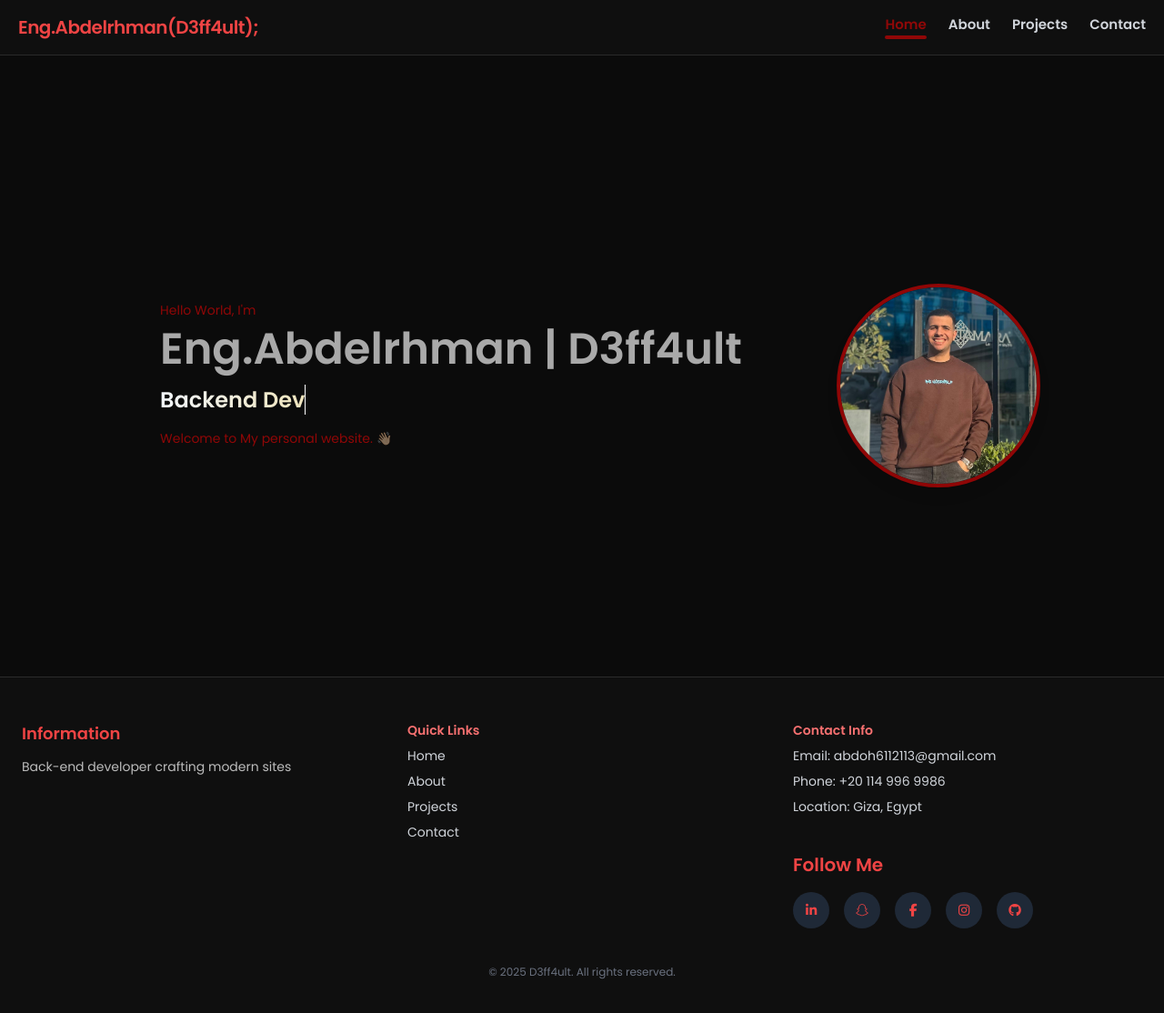
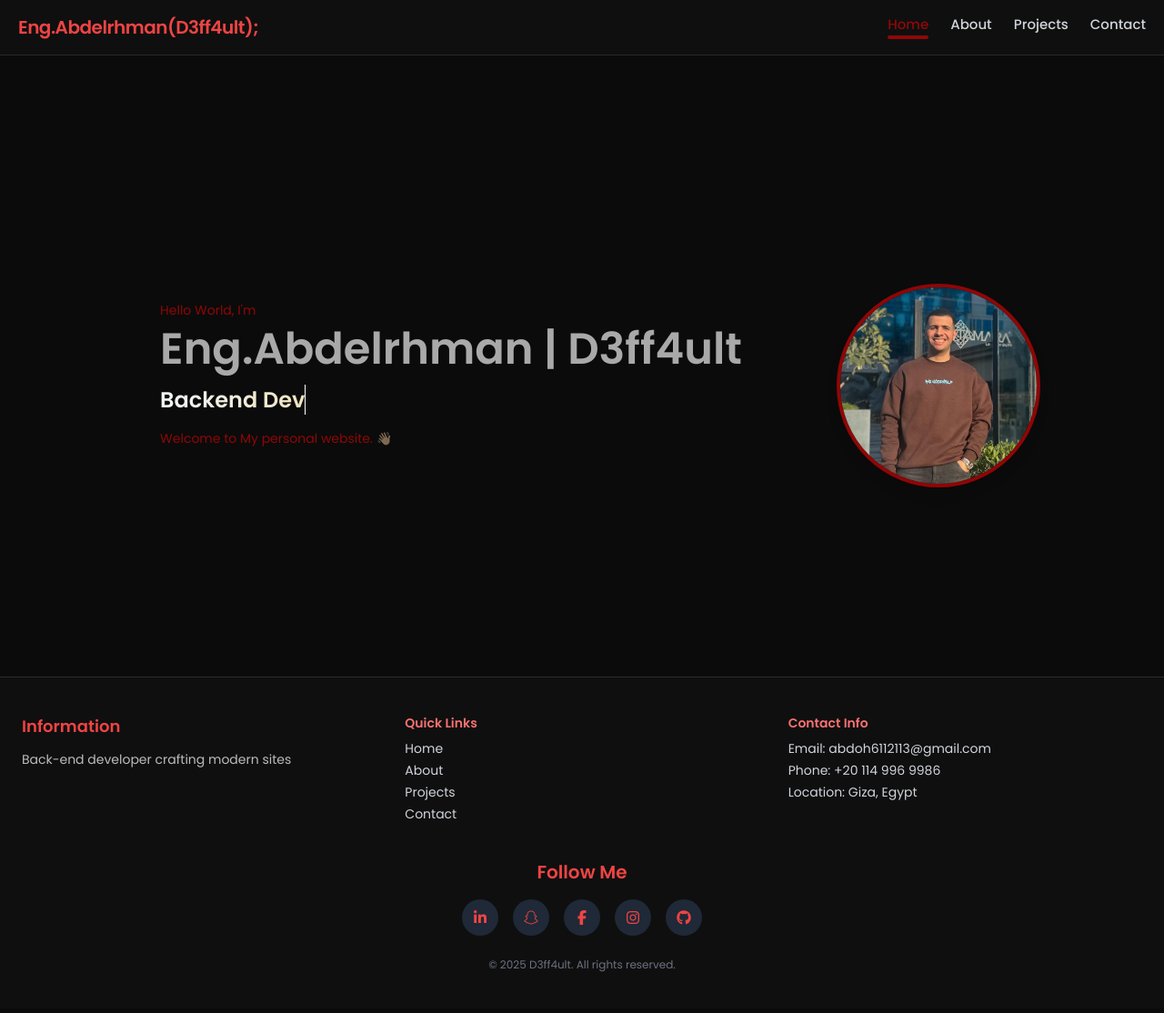
Before and after one commit to d3ff4ult/Portfolio-V1, a Vue app: page / in a window 1280 px wide. Shown: the top 1114 px of the page at 91% size. Built offline with nearby package versions, Linux system fonts and the light colour scheme.

Commit message:
Updated file with new changes

```diff
--- a/src/App.vue
+++ b/src/App.vue
@@ -1,17 +1,13 @@
 <template>
   <div class="max-w-7xl mx-auto flex flex-col relative">
 
-    <!-- Responsive Navbar -->
+    <!-- Navbar -->
     <nav
-      :class="[
-        'fixed top-0 left-0 right-0 z-[98] w-full backdrop-blur-md bg-[#101010] bg-opacity-90 border-b border-[#2a2a2a]'
-      ]"
+      class="px-5 md:fixed top-0 z-[98] w-screen backdrop-blur-md bg-[#101010] bg-opacity-90 border-b border-[#2a2a2a]"
     >
-      <div class="max-w-7xl mx-auto px-5 py-4 flex items-center justify-between">
+      <div class="container mx-auto flex flex-wrap items-center justify-between py-4">
         <button @click="redirectToHome" class="flex items-center">
-          <span class="text-xl font-bold text-red-500 tracking-tight hover:text-white transition">
-            Eng.Abdelrhman(D3ff4ult);
-          </span>
+          <span class="text-xl font-bold text-red-500 tracking-tight hover:text-white transition">Eng.Abdelrhman(D3ff4ult);</span>
         </button>
 
         <!-- Desktop Links -->
@@ -22,41 +18,37 @@
           <router-link to="/contact" class="text-gray-300 hover:text-white transition">Contact</router-link>
         </div>
 
-        <!-- Mobile Toggle -->
-        <button @click="toggleMobileMenu" class="md:hidden text-gray-300 hover:text-white transition text-xl">
-          <i class="fas" :class="isMobileMenuOpen ? 'fa-times' : 'fa-bars'"></i>
+        <!-- Mobile Button -->
+        <button class="md:hidden text-red-500" @click="mobileMenuOpen = !mobileMenuOpen">
+          <i class="fas fa-bars text-xl"></i>
         </button>
       </div>
 
-      <div v-if="isMobileMenuOpen" class="md:hidden px-5 pb-4">
-        <div class="flex flex-col space-y-2 text-sm font-medium">
-          <router-link to="/" class="text-gray-300 hover:text-white transition" @click="closeMobileMenu">Home</router-link>
-          <router-link to="/about" class="text-gray-300 hover:text-white transition" @click="closeMobileMenu">About</router-link>
-          <router-link to="/portfolio" class="text-gray-300 hover:text-white transition" @click="closeMobileMenu">Projects</router-link>
-          <router-link to="/contact" class="text-gray-300 hover:text-white transition" @click="closeMobileMenu">Contact</router-link>
-        </div>
+      <!-- Mobile Menu -->
+      <div v-if="mobileMenuOpen" class="md:hidden px-4 pb-4 space-y-2">
+        <router-link @click="mobileMenuOpen = false" to="/" class="block text-gray-300 hover:text-white">Home</router-link>
+        <router-link @click="mobileMenuOpen = false" to="/about" class="block text-gray-300 hover:text-white">About</router-link>
+        <router-link @click="mobileMenuOpen = false" to="/portfolio" class="block text-gray-300 hover:text-white">Projects</router-link>
+        <router-link @click="mobileMenuOpen = false" to="/contact" class="block text-gray-300 hover:text-white">Contact</router-link>
       </div>
     </nav>
 
-    <!-- Main Content -->
+    <!-- Page Content -->
     <div class="md:mt-[100px]">
       <router-view />
     </div>
 
     <!-- Footer -->
-    <footer class="bg-[#0f0f0f] border-t border-[#2c2c2c] text-gray-300 py-12 px-6">
-      <div class="container mx-auto grid grid-cols-1 md:grid-cols-3 gap-10 text-sm">
-
-        <!-- Info -->
+    <footer class="bg-[#0f0f0f] border-t border-[#2c2c2c] text-gray-300 py-10 px-6">
+      <div class="container mx-auto grid grid-cols-1 md:grid-cols-3 gap-8 text-sm">
         <div>
           <h2 class="text-lg font-semibold text-red-500 mb-3">Information</h2>
           <p>Back-end developer crafting modern sites</p>
         </div>
 
-        <!-- Quick Links -->
         <div>
           <h3 class="text-red-400 font-semibold mb-2">Quick Links</h3>
-          <ul class="space-y-2">
+          <ul class="space-y-1">
             <li><router-link to="/" class="hover:text-white transition">Home</router-link></li>
             <li><router-link to="/about" class="hover:text-white transition">About</router-link></li>
             <li><router-link to="/portfolio" class="hover:text-white transition">Projects</router-link></li>
@@ -64,50 +56,44 @@
           </ul>
         </div>
 
-        <!-- Contact + Social -->
         <div>
           <h3 class="text-red-400 font-semibold mb-2">Contact Info</h3>
-          <ul class="space-y-2">
+          <ul class="space-y-1">
             <li>Email: <a href="mailto:abdoh6112113@gmail.com" class="hover:text-white transition">abdoh6112113@gmail.com</a></li>
             <li>Phone: <a href="tel:+201149969986" class="hover:text-white transition">+20 114 996 9986</a></li>
             <li>Location: Giza, Egypt</li>
           </ul>
+        </div>
+      </div>
 
-          <!-- Follow Me Section -->
+      <!-- Social Links -->
       <div class="mt-10">
-            <h3 class="text-xl font-semibold mb-4 text-red-500">Follow Me</h3>
-            <div class="flex gap-4 flex-wrap">
-              <a href="https://www.linkedin.com/in/abdelrhman-hesham-395268335" target="_blank"
-                class="w-10 h-10 flex items-center justify-center rounded-full bg-gray-800 text-red-500 hover:bg-gray-700 transition"
-                aria-label="LinkedIn">
+        <h3 class="text-xl font-semibold mb-4 text-red-500 text-center">Follow Me</h3>
+        <div class="flex justify-center gap-4 mt-4">
+          <a href="https://www.linkedin.com/in/abdelrhman-hesham-395268335" target="_blank" aria-label="LinkedIn"
+            class="w-10 h-10 flex items-center justify-center rounded-full bg-gray-800 text-red-500 hover:bg-gray-700 transition">
             <i class="fab fa-linkedin-in"></i>
           </a>
-              <a href="https://snapchat.com/t/Hk3jmyAg" target="_blank"
-                class="w-10 h-10 flex items-center justify-center rounded-full bg-gray-800 text-red-500 hover:bg-gray-700 transition"
-                aria-label="Snapchat">
+          <a href="https://snapchat.com/t/Hk3jmyAg" target="_blank" aria-label="Snapchat"
+            class="w-10 h-10 flex items-center justify-center rounded-full bg-gray-800 text-red-500 hover:bg-gray-700 transition">
             <i class="fab fa-snapchat-ghost"></i>
           </a>
-              <a href="https://www.facebook.com/abdo.hesham.52438" target="_blank"
-                class="w-10 h-10 flex items-center justify-center rounded-full bg-gray-800 text-red-500 hover:bg-gray-700 transition"
-                aria-label="Facebook">
+          <a href="https://www.facebook.com/abdo.hesham.52438" target="_blank" aria-label="Facebook"
+            class="w-10 h-10 flex items-center justify-center rounded-full bg-gray-800 text-red-500 hover:bg-gray-700 transition">
             <i class="fab fa-facebook-f"></i>
           </a>
-              <a href="https://www.instagram.com/abdo.h.28" target="_blank"
-                class="w-10 h-10 flex items-center justify-center rounded-full bg-gray-800 text-red-500 hover:bg-gray-700 transition"
-                aria-label="Instagram">
+          <a href="https://www.instagram.com/abdo.h.28" target="_blank" aria-label="Instagram"
+            class="w-10 h-10 flex items-center justify-center rounded-full bg-gray-800 text-red-500 hover:bg-gray-700 transition">
             <i class="fab fa-instagram"></i>
           </a>
-              <a href="https://github.com/d3ff4ult" target="_blank"
-                class="w-10 h-10 flex items-center justify-center rounded-full bg-gray-800 text-red-500 hover:bg-gray-700 transition"
-                aria-label="GitHub">
+          <a href="https://github.com/d3ff4ult" target="_blank" aria-label="GitHub"
+            class="w-10 h-10 flex items-center justify-center rounded-full bg-gray-800 text-red-500 hover:bg-gray-700 transition">
             <i class="fab fa-github"></i>
           </a>
         </div>
       </div>
-        </div>
-      </div>
 
-      <div class="mt-10 text-center text-gray-500 text-xs">
+      <div class="mt-6 text-center text-gray-500 text-xs">
         © {{ new Date().getFullYear() }} D3ff4ult. All rights reserved.
       </div>
     </footer>
@@ -118,7 +104,7 @@
 export default {
   data() {
     return {
-      isMobileMenuOpen: false
+      mobileMenuOpen: false
     };
   },
   methods: {
@@ -136,6 +122,7 @@ export default {
 </script>
 
 <style>
+/* Same styles you already had */
 *,
 *::before,
 *::after {
@@ -175,9 +162,18 @@ body {
 
 nav a {
   font-size: 15px;
-  font-weight: bold;
-  color: #2c3e50;
-  transition: color 0.3s;
+  transition: color 0.3s ease;
+}
+
+h1, h2, h3 {
+  font-family: 'Poppins', sans-serif;
+  font-weight: 600;
+  color: #ffffff;
+}
+
+p {
+  font-size: 14px;
+  color: #bcbcbc;
 }
 
 nav a.router-link-exact-active {
```
Lines whose indentation alone changed are shown as unchanged.
